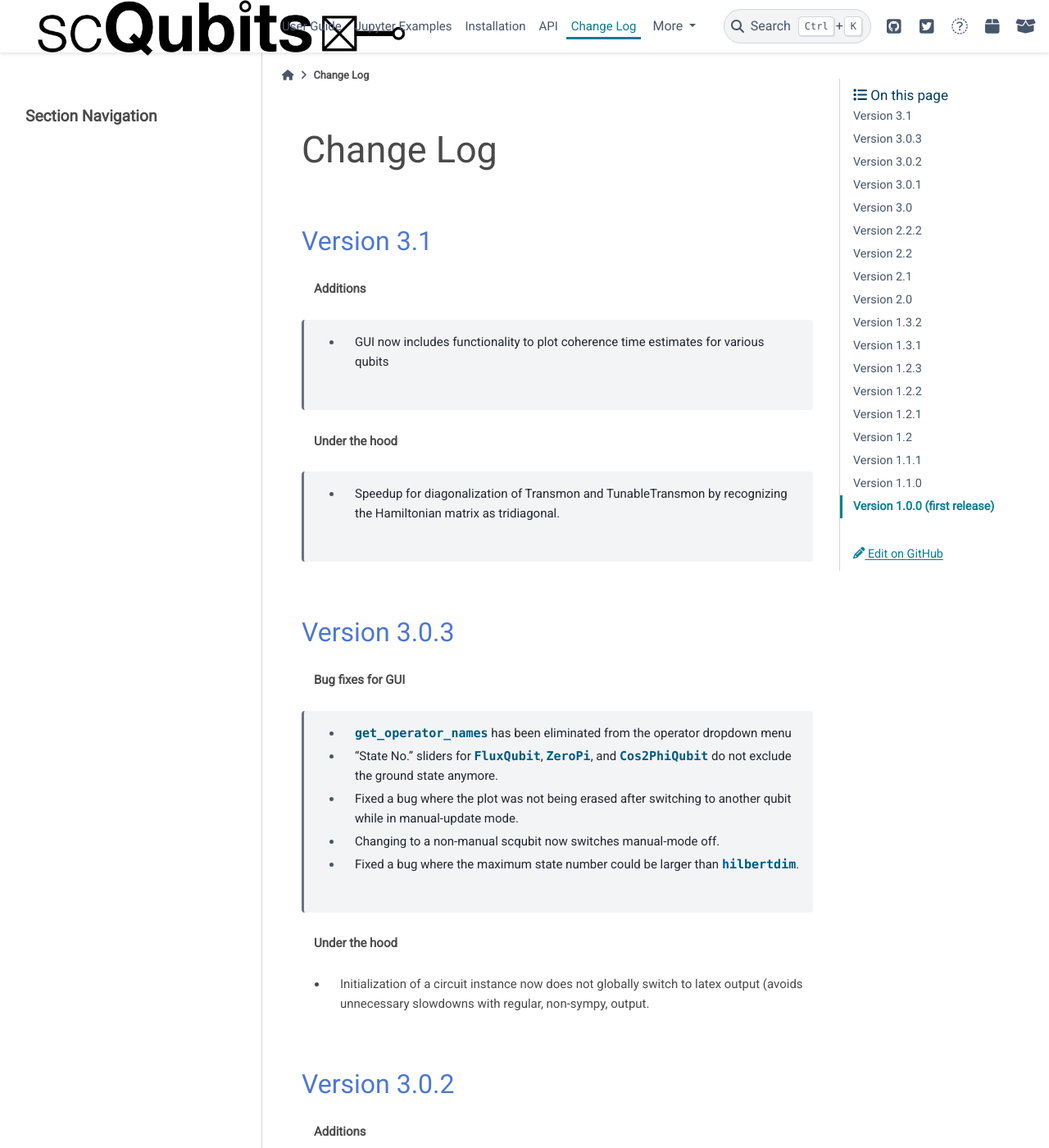
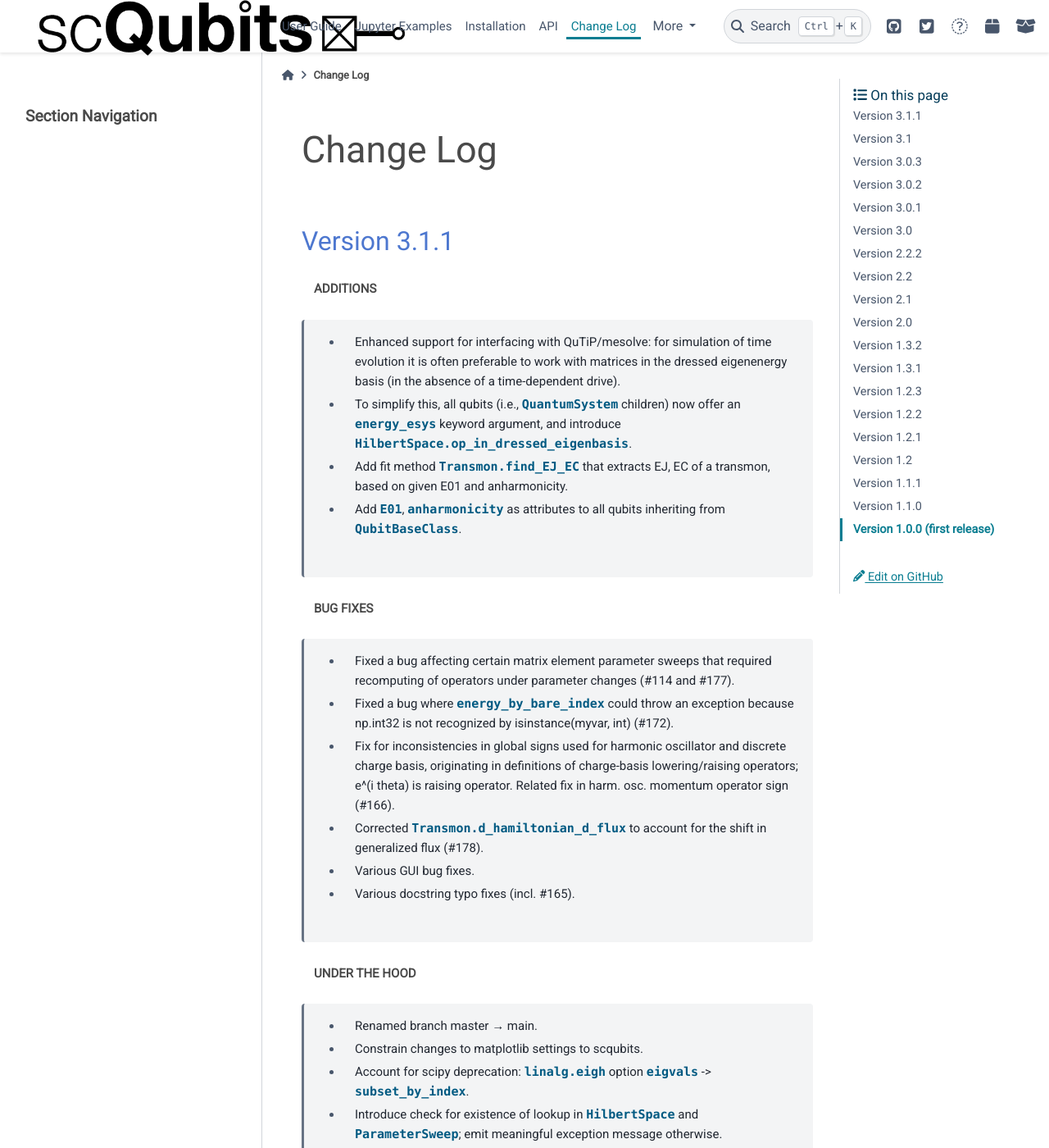
Before and after one commit to scqubits/scqubits-doc, a Sphinx documentation site: the page built from docs/source/changelog.rst, in a window 1280 px wide and 1400 px high. Shown: the whole window at 82% size. Built offline with Sphinx 7.4.7 and the PyData theme 0.15.4, drawn with Linux system fonts in a browser that asks for light colours; pages that are not in the unit, such as notebooks, are missing from menus; some of the changed text lies outside the part shown.

Commit message:
changelog for v3.1.1

```diff
--- a/docs/source/changelog.rst
+++ b/docs/source/changelog.rst
@@ -7,6 +7,39 @@
 Change Log
 **********
 
+
+Version 3.1.1
++++++++++++++
+
+**ADDITIONS**
+
+    - Enhanced support for interfacing with QuTiP/mesolve: for simulation of time evolution it is often preferable to work with matrices in the dressed eigenenergy basis (in the absence of a time-dependent drive).
+    - To simplify this, all qubits (i.e., `QuantumSystem` children) now offer an `energy_esys` keyword argument, and introduce `HilbertSpace.op_in_dressed_eigenbasis`.
+    - Add fit method `Transmon.find_EJ_EC` that extracts EJ, EC of a transmon, based on given E01 and anharmonicity.
+    - Add `E01`, `anharmonicity` as attributes to all qubits inheriting from `QubitBaseClass`.
+
+
+**BUG FIXES**
+
+    - Fixed a bug affecting certain matrix element parameter sweeps that required recomputing of operators under parameter changes (#114 and #177).
+    - Fixed a bug where `energy_by_bare_index` could throw an exception because np.int32 is not recognized by isinstance(myvar, int)  (#172).
+    - Fix for inconsistencies in global signs used for harmonic oscillator and discrete charge basis, originating in definitions of charge-basis lowering/raising operators; e^(i theta) is raising operator. Related fix in harm. osc. momentum operator sign (#166).
+    - Corrected `Transmon.d_hamiltonian_d_flux` to account for the shift in generalized flux (#178).
+    - Various GUI bug fixes.
+    - Various docstring typo fixes (incl. #165).
+
+
+**UNDER THE HOOD**
+
+    - Renamed branch master → main.
+    - Constrain changes to matplotlib settings to scqubits.
+    - Account for scipy deprecation: `linalg.eigh` option `eigvals` -> `subset_by_index`.
+    - Introduce check for existence of lookup in `HilbertSpace` and `ParameterSweep`; emit meaningful exception message otherwise.
+    - Phase out `HilbertSpace.subsys_list` in favor of `subsystem_list` (#160).
+    - Remove deprecated `HilbertSpace.lookup` interface and corresponding adapter class.
+    - Distinguish preslicing reset for `ParameterSweep` and `HilbertSpace` (#170).
+    - Changed pytest data for `ZeroPi`, `FullZeroPi`, `Cos2Phi` to account for the sign fix in 3c1c5914e41d944d8234a8cfc8f7ef2f5ae7b67e.
+    - Increase required pathos version to 0.3.0 to fix the multiprocessing issue in python 3.7.
 
 Version 3.1
 +++++++++++
@@ -33,7 +66,7 @@ Version 3.0.3
 
 **Under the hood**
 
-- Initialization of a circuit instance now does not globally switch to latex output (avoids unnecessary slowdowns with regular, non-sympy, output.
+    - Initialization of a circuit instance now does not globally switch to latex output (avoids unnecessary slowdowns with regular, non-sympy, output.
 
 
 Version 3.0.2
@@ -47,10 +80,10 @@ Version 3.0.2
 
 **Bug fixes**
 
-* Branches are now distinguished by a unique id. This solves an issue of incorrect spanning trees when two branches of the same type were connected across the same set of nodes.
-* Fixed a bug in plotting routines which led to an `Exception` for cases with two or more layers in the system hierarchy.
-* Fixed a bug that could break `Subsystem` instances when the symbolic Hamiltonian had no potential terms.
-* `GUI`: establish correct clearing when turning manual plot on or when switching to another plot while on manual update.
+    - Branches are now distinguished by a unique id. This solves an issue of incorrect spanning trees when two branches of the same type were connected across the same set of nodes.
+    - Fixed a bug in plotting routines which led to an `Exception` for cases with two or more layers in the system hierarchy.
+    - Fixed a bug that could break `Subsystem` instances when the symbolic Hamiltonian had no potential terms.
+    - `GUI`: establish correct clearing when turning manual plot on or when switching to another plot while on manual update.
 
 **Under the hood**
 
```
